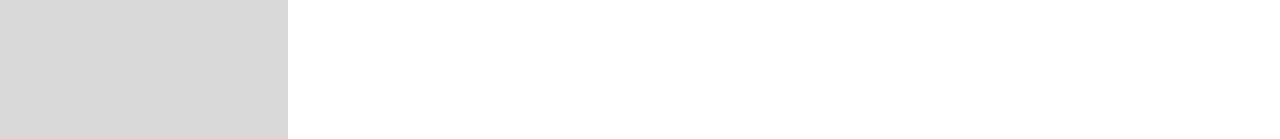
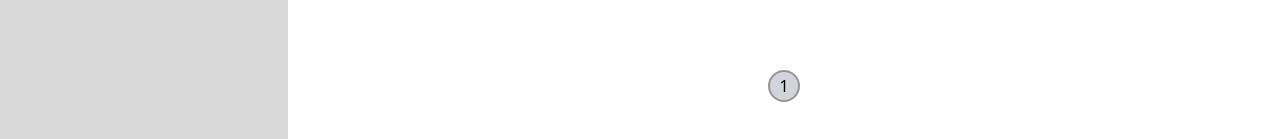
Before and after one commit to cs-alumni-proj-1/scraper, a React (Vite) app: page / in a window 1280 px wide. Shown: the part 658-797 px from the top of the page. Built offline with nearby package versions, Linux system fonts and the light colour scheme; a web font is replaced by a local one.

Commit message:
feat: reverted test data for PR

```diff
--- a/src/App.tsx
+++ b/src/App.tsx
@@ -1,8 +1,10 @@
+import { useState } from "react";
 import Banklink from "./components/BankLink";
 import SideNav from "./components/SideNav";
 import { BankData } from "../types";
 
-function App() {
+// eslint-disable-next-line @typescript-eslint/no-unsafe-assignment
+// const data: BankData[] = new Array(142).fill({ name: "test", link: "test" });
 const data: BankData[] = [
   {
     name: "Central Bank of Kenya",
@@ -34,6 +36,19 @@ function App() {
   },
 ];
 
+const itemsPerPage = 7;
+
+function App() {
+  const [currentPage, setCurrentPage] = useState(1);
+  const startIndex = (currentPage - 1) * itemsPerPage;
+  const endIndex = startIndex + itemsPerPage;
+  const currentData = data.slice(startIndex, endIndex);
+  const totalPages = Math.ceil(data.length / itemsPerPage);
+
+  const handlePageChange = (page: number) => {
+    setCurrentPage(page);
+  };
+
   return (
     <div className="flex h-screen">
       <div>
@@ -50,11 +65,26 @@ function App() {
           Current Notifications
         </h1>
         <div className="">
-          {data.map((el, index) => (
+          {currentData.map((el, index) => (
             <div className="flex" key={index}>
               <Banklink data={el} />
             </div>
           ))}
+        </div>
+        <div className="flex justify-center items-center mt-4">
+          <div className="flex space-x-2 fixed bottom-10 ">
+            {Array.from({ length: totalPages }, (_, i) => (
+              <button
+                key={i}
+                className={`rounded-full w-8 h-8 border-linkBorder border-2 ${
+                  currentPage === i + 1 ? "bg-gray-300" : ""
+                }`}
+                onClick={() => handlePageChange(i + 1)}
+              >
+                {i + 1}
+              </button>
+            ))}
+          </div>
         </div>
       </div>
     </div>
--- a/tailwind.config.js
+++ b/tailwind.config.js
@@ -3,6 +3,7 @@ export default {
   mode: "jit",
   content: ["./index.html", "./src/**/*.{js,ts,jsx,tsx}"],
   theme: {
+    extend: {
       fontFamily: {
         montaga: ["montaga"],
         montserrat: ["Montserrat"],
@@ -13,7 +14,8 @@ export default {
         linkBorder: "#999494",
         navColor: "#D9D9D9",
       },
+    },
+  },
   extend: {},
-  },
   plugins: [],
 };
```
Lines whose indentation alone changed are shown as unchanged.
